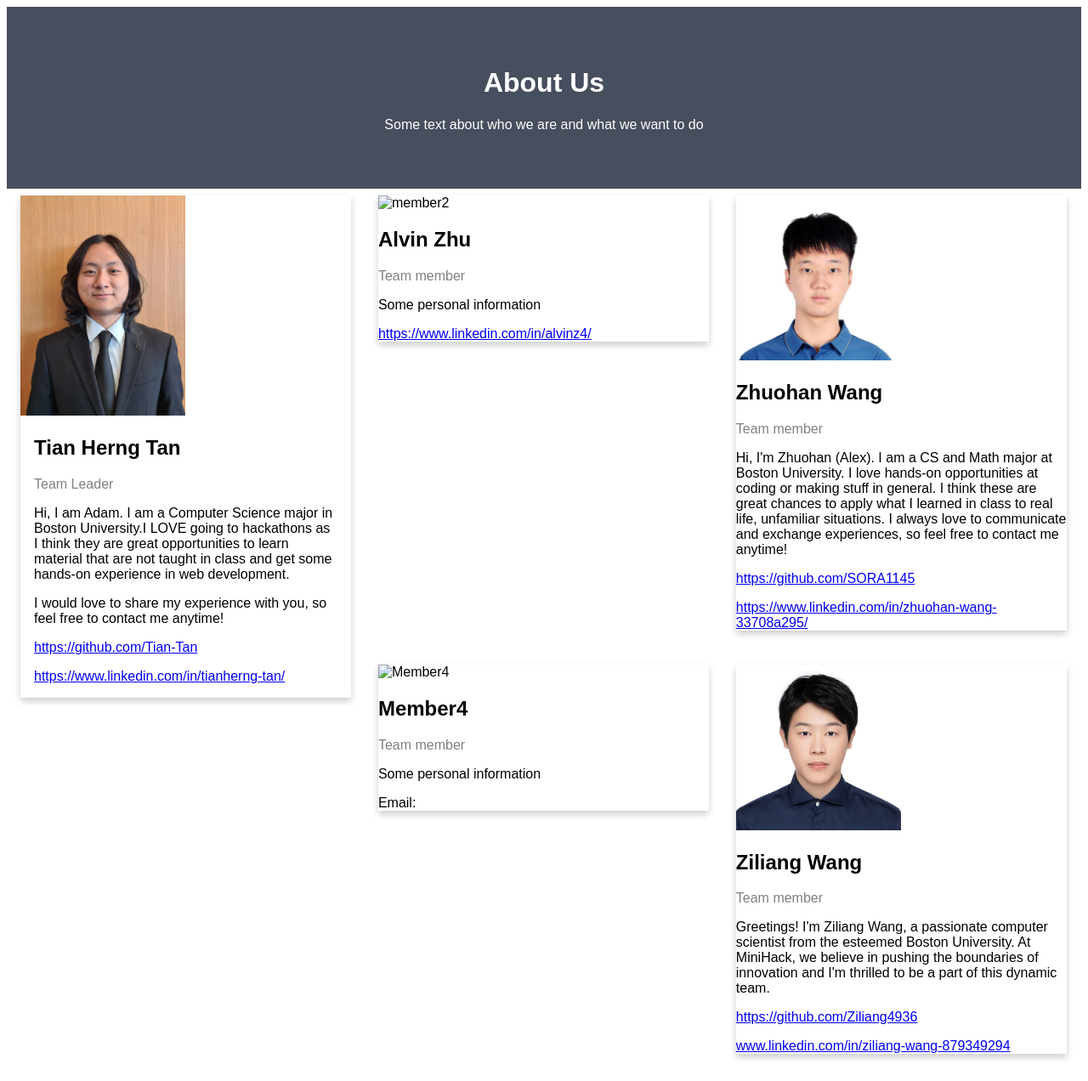
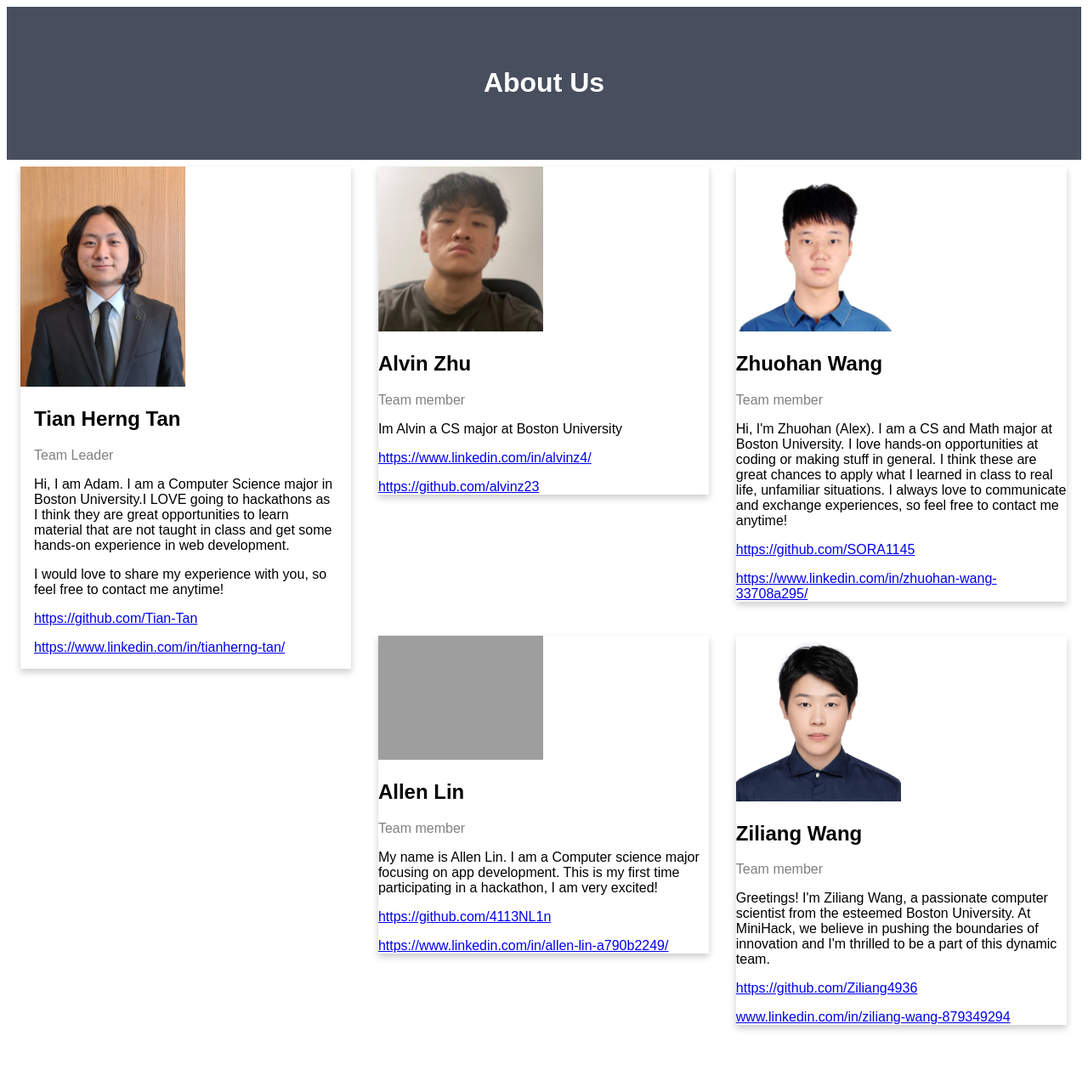
Before and after one commit to Tian-Tan/foodlink, a Django app: page /about/ in a window 1280 px wide. Shown: the whole page at 85% size. After the commit the page ends 1213 px from the top, so only its background shows below. Run offline with Django 4.2, Linux system fonts and the light colour scheme; grey boxes are pictures that could not be loaded.

Commit message:
Add files via upload

```diff
--- a/foodlink/app/templates/aboutUs.html
+++ b/foodlink/app/templates/aboutUs.html
@@ -11,7 +11,6 @@
 <body>
 <div class="about-section">
     <h1>About Us</h1>
-    <p>Some text about who we are and what we want to do</p>
 
 </div>
 
@@ -32,12 +31,13 @@
 
 <div class="column">
     <div class="card">
-        <img src="" alt="member2" style="width:50%">
+        <img src="../static/images/alvinz23.jpg" alt="" style="width:50%">
         <div class="comntainner">
         <h2>Alvin Zhu</h2>
         <p class="title">Team member</p>
-        <p>Some personal information</p>
+        <p>Im Alvin a CS major at Boston University</p>
         <p><a href="https://www.linkedin.com/in/alvinz4/">https://www.linkedin.com/in/alvinz4/</a></p>
+        <p><a href="https://github.com/alvinz23">https://github.com/alvinz23</a></p>
 </div>
 </div>
 </div>
@@ -59,12 +59,14 @@
 
 <div class="column">
     <div class="card">
-        <img src="" alt="Member4" style="width:50%">
+        <img src="../static/images/0.png" alt="" style="width:50%">
         <div class="comntainner">
-        <h2>Member4</h2>
+        <h2>Allen Lin</h2>
         <p class="title">Team member</p>
-        <p>Some personal information</p>
-        <p>Email:</p>
+        <p>My name is Allen Lin. I am a Computer science major focusing on app development. This is my first time participating in a hackathon, I am very excited!</p>
+        <p><a href="https://github.com/4113NL1n">https://github.com/4113NL1n</a></p>
+        <p><a href="https://www.linkedin.com/in/allen-lin-a790b2249/">https://www.linkedin.com/in/allen-lin-a790b2249/</a></p>
+
 </div>
 </div>
 </div>
```
